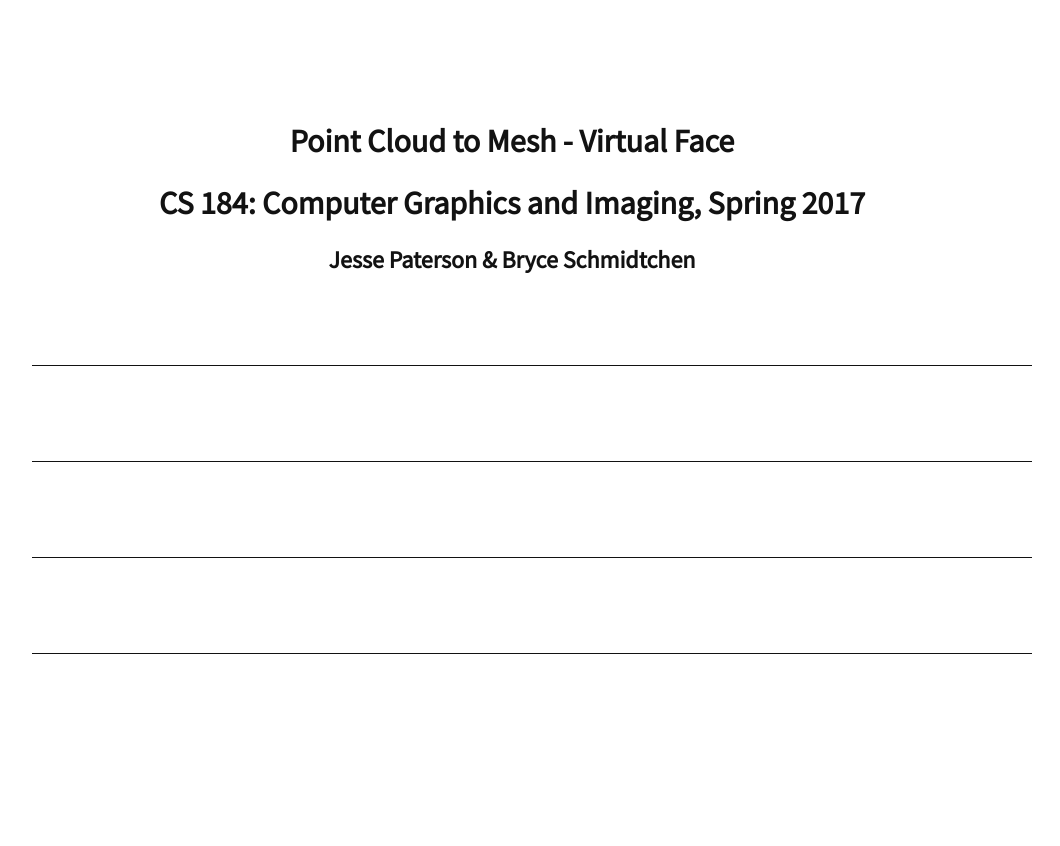
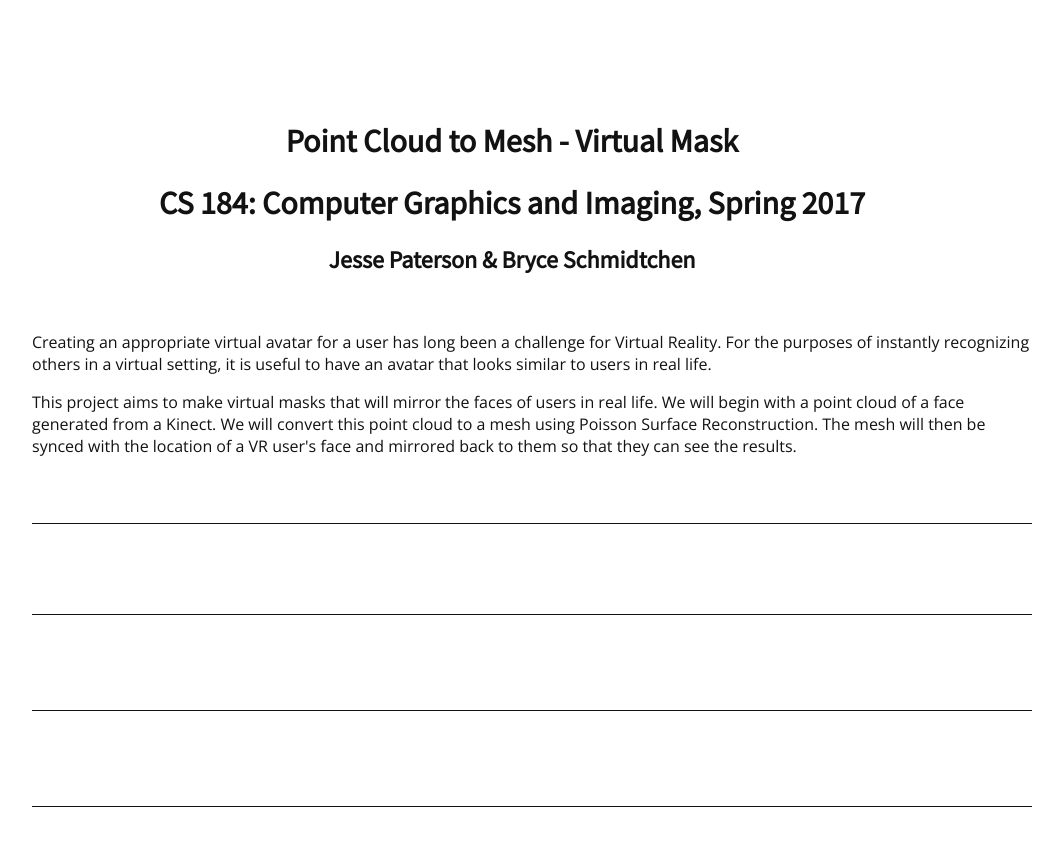
Before and after one commit to j-paterson/PointcloudMeshConverter, a plain HTML site: page proposal.html in a window 1280 px wide. Shown: the whole page, without its empty margins (128-1188 px from the left). Before the commit the page ends 800 px from the top, so only its background shows below. Drawn offline with nearby package versions, Linux system fonts and the light colour scheme.

Commit message:
Added problem description

```diff
--- a/proposal.html
+++ b/proposal.html
@@ -27,7 +27,7 @@
 	padding-bottom:5%
 	}
 </style>
-<title>V-U Project</title>
+<title>VMask</title>
 <meta http-equiv="content-type" content="text/html; charset=utf-8" />
 <link href="https://fonts.googleapis.com/css?family=Open+Sans|Source+Sans+Pro" rel="stylesheet">
 </head>
@@ -35,18 +35,20 @@
 	<div>
 		<!-- Title, Summary and Team Members
 	Provide us a descriptive title, 2-3 sentences that summarize your project, and list your two team members. -->
-		<h1 align="middle">Point Cloud to Mesh - Virtual Face</h1>
+		<h1 align="middle">Point Cloud to Mesh - Virtual Mask</h1>
 		<h1 align="middle">CS 184: Computer Graphics and Imaging, Spring 2017</h1>
 		<h2 align="middle">Jesse Paterson & Bryce Schmidtchen</h2>
 	</div>
 
 	<div class="section">
-	<!-- Problem Description
-	Here you should provide the context for your idea. Describe the problem that you are trying to solve, why it is important, where it is challenging. Give us a general idea on how you are going to solve it. -->
-
-
-
-
+		<!-- Problem Description
+		Here you should provide the context for your idea. Describe the problem that you are trying to solve, why it is important, where it is challenging. Give us a general idea on how you are going to solve it. -->
+		<p>
+			Creating an appropriate virtual avatar for a user has long been a challenge for Virtual Reality. For the purposes of instantly recognizing others in a virtual setting, it is useful to have an avatar that looks similar to users in real life.
+		</p>
+		<p>
+			This project aims to make virtual masks that will mirror the faces of users in real life. We will begin with a point cloud of a face generated from a Kinect. We will convert this point cloud to a mesh using Poisson Surface Reconstruction. The mesh will then be synced with the location of a VR user's face and mirrored back to them so that they can see the results.
+		</p>
 	</div>
 
 	<div class="section">
```
